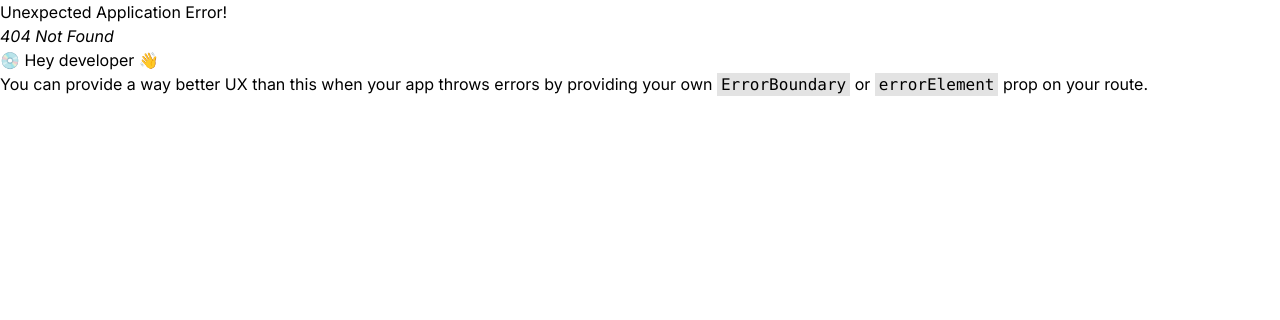
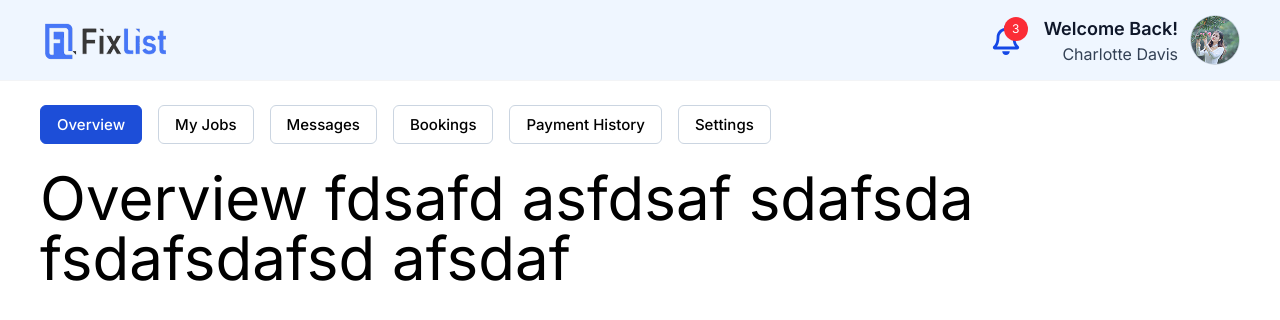
Before and after one commit to Softvence-Omega-Future-Stack/kiyanshih-frontend, a React (Vite) app: page /user-dashboard/overview in a window 1280 px wide. Before the commit this address had no page. Shown: the top 320 px of the page. Built offline with nearby package versions, Linux system fonts and the light colour scheme; a web font is replaced by a local one.

Commit message:
user dashboard overview and tabs create

```diff
--- /dev/null
+++ b/src/Dashboard/userDashboard/Overview.tsx
@@ -0,0 +1,13 @@
+import CommonWrapper from "@/common/space/CommonWrapper"
+
+const Overview = () => {
+    return (
+        <CommonWrapper>
+            <div className="text-6xl text-black">
+                <h2>Overview fdsafd asfdsaf sdafsda fsdafsdafsd afsdaf</h2>
+            </div>
+        </CommonWrapper>
+    )
+}
+
+export default Overview;
--- /dev/null
+++ b/src/Dashboard/userDashboard/userComponents/reuseable/Tabs.tsx
@@ -0,0 +1,75 @@
+import { Link, useLocation } from "react-router-dom";
+
+interface Tab {
+  title: string;
+  value: string;
+  href: string;
+}
+
+const Tabs = ({ tabs }: { tabs: Tab[] }) => {
+  const location = useLocation();
+  const currentPath = location.pathname;
+
+  return (
+    <div className="hidden lg:flex items-center space-x-4">
+      {tabs.map((tab) => {
+        let isActive = currentPath === tab.href || currentPath.startsWith(tab.href + "/");
+        if (tab.value === "overview" && currentPath === "/user-dashboard") {
+          isActive = true;
+        }
+        return (
+          <Link
+            key={tab.value}
+            to={tab.href}
+            className={`sm:text-sm font-medium cursor-pointer text-sm sm:text-[15px] px-4 py-2 rounded-[6px] border-[1px] transition-all duration-200
+              ${
+                isActive
+                  ? "text-white bg-[#1D4ED8] border border-[#1D4ED8]"
+                  : "text-black  hover:bg-[#1D4ED8] hover:text-white border border-[#CBD5E1]"
+              }`}
+          >
+            {tab.title}
+          </Link>
+        );
+      })}
+    </div>
+  );
+};
+
+export default Tabs;
+
+
+
+
+
+
+// import { Link, useLocation } from "react-router-dom";
+
+// const Tabs = ({ tabs }: { tabs: { title: string; value: string; href: string }[] }) => {
+//   const location = useLocation();
+//   const currentPath = location.pathname;
+
+//   return (
+//     <div className="hidden lg:flex items-center space-x-4">
+//       {tabs.map((tab) => {
+//         const isActive = currentPath === tab.href;
+
+//         return (
+//           <Link
+//             key={tab.value}
+//             to={tab.href}
+//             className={`sm:text-sm font-medium cursor-pointer text-sm sm:text-[15px] px-4 py-2 rounded-[6px] border-[1px] transition-all duration-200
+//               ${isActive
+//                 ? " text-white bg-[#1D4ED8]"
+//                 : "text-black border-transparent hover:bg-[#1D4ED8] hover:text-white"
+//               }`}
+//           >
+//             {tab.title}
+//           </Link>
+//         );
+//       })}
+//     </div>
+//   );
+// };
+
+// export default Tabs;
--- /dev/null
+++ b/src/Dashboard/userDashboard/userComponents/userTabs/UserTabs.tsx
@@ -0,0 +1,23 @@
+import CommonWrapper from "@/common/space/CommonWrapper";
+import Tabs from "../reuseable/Tabs";
+
+const UserTabs = () => {
+    const tabOptions = [
+        { title: "Overview", value: "overview", href: "/user-dashboard/overview" },
+        { title: "My Jobs", value: "jobs", href: "/user-dashboard/jobs" },
+        { title: "Messages", value: "messages", href: "/user-dashboard/messages" },
+        { title: "Bookings", value: "bookings", href: "/user-dashboard/bookings" },
+        { title: "Payment History", value: "payments", href: "/user-dashboard/payments" },
+        { title: "Settings", value: "settings", href: "/user-dashboard/settings" },
+    ];
+
+    return (
+        <CommonWrapper>
+            <div className="py-6">
+                <Tabs tabs={tabOptions} />
+            </div>
+        </CommonWrapper>
+    );
+};
+
+export default UserTabs;
--- a/src/layout/UserLayout.tsx
+++ b/src/layout/UserLayout.tsx
@@ -1,9 +1,13 @@
+import UserTabs from "@/Dashboard/userDashboard/userComponents/userTabs/UserTabs"
 import UserNavbar from "./UserNavbar"
+import { Outlet } from "react-router-dom"
 
 const UserLayout = () => {
   return (
     <div>
-        <UserNavbar/>
+      <UserNavbar />
+      <UserTabs />
+      <Outlet/>
     </div>
   )
 }
--- a/src/routes/Routes.tsx
+++ b/src/routes/Routes.tsx
@@ -21,6 +21,7 @@ import Work from "@/pages/Work";
 import SingleService from "@/pages/SingleService";
 import SingleProvider from "@/pages/SingleProvider";
 import UserLayout from "@/layout/UserLayout";
+import Overview from "@/Dashboard/userDashboard/Overview";
 
 const routes = createBrowserRouter([
   {
@@ -115,13 +116,19 @@ const routes = createBrowserRouter([
   },
   // user dashboard
   {
-    path: "/user-dashboard",
+    path: "user-dashboard",
     element: <UserLayout />,
     children: [
       {
-
+        index: true,
+        element: <Overview />
+      },
+      {
+        path: "overview",
+        element: <Overview />
       }
     ]
   }
+
 ]);
 export default routes;
```
